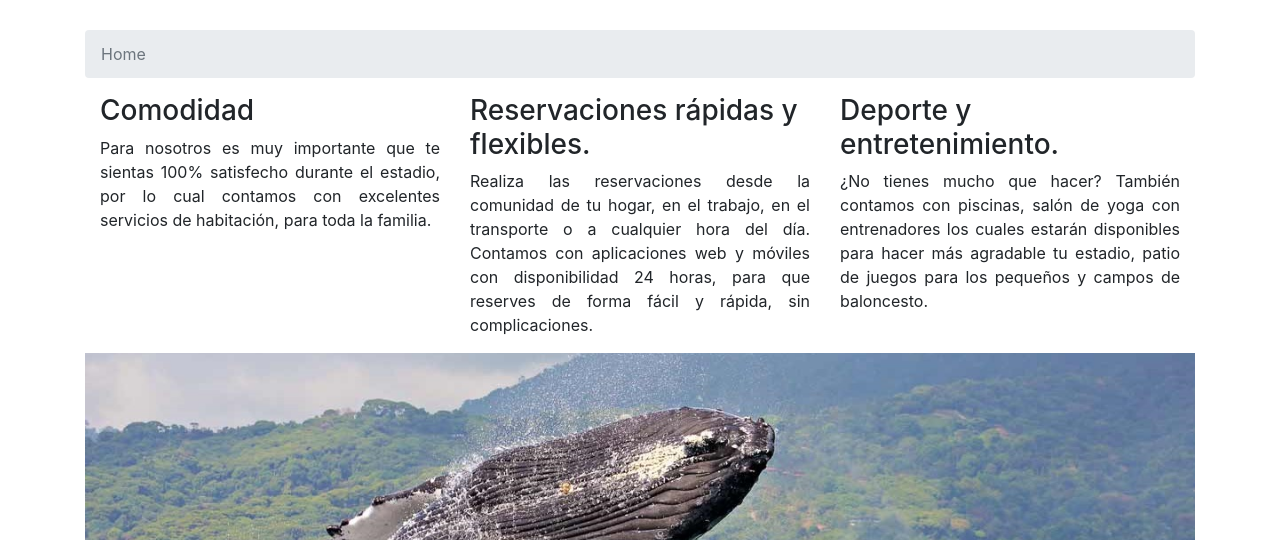
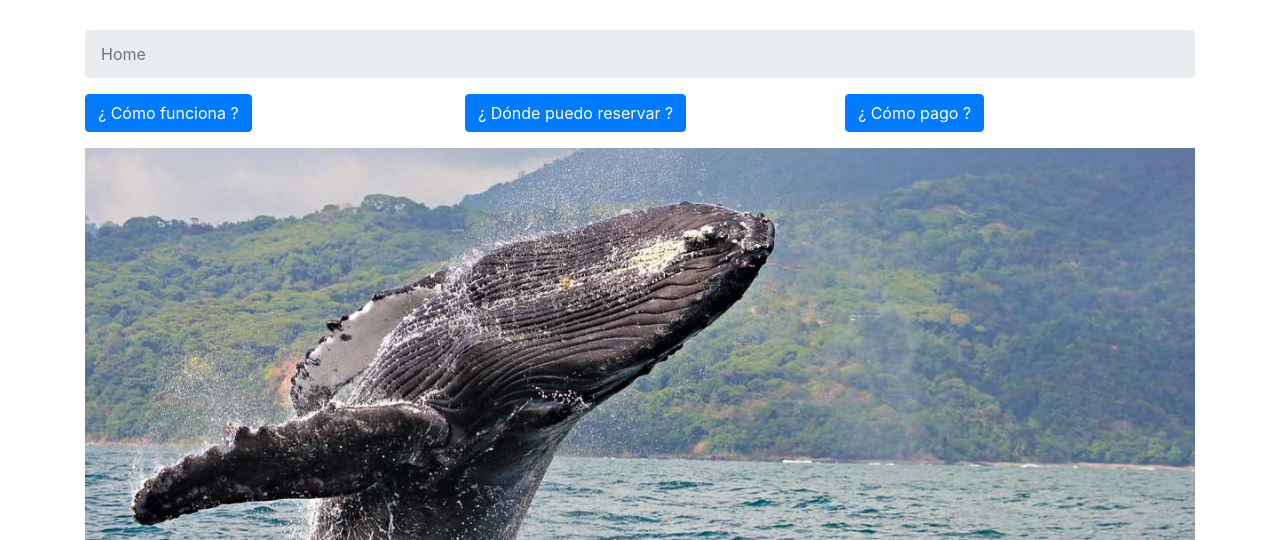
Before and after one commit to afperdomo2/guia-hoteles, a website: page index.html in a window 1280 px wide. Shown: the part 260-800 px from the top of the page. Drawn offline with nearby package versions, Linux system fonts and the light colour scheme; a web font is replaced by a local one.

Commit message:
Uso de collapse en el index

```diff
--- a/index.html
+++ b/index.html
@@ -37,21 +37,32 @@
 				<li class="breadcrumb-item active" aria-current="page">Home</li>
 			</ol>
 		</nav>
-		<div class="d-flex flex-wrap">
-			<div class="col-sm-12 col-md-4">
-				<h3>Comodidad</h3>
-				<p class="text-justify">Para nosotros es muy importante que te sientas 100% satisfecho durante el estadio, por lo cual contamos con excelentes servicios de habitación, para toda la familia.</p>
+		<div class="row">
+			<div class="col-sm-4">
+				<button class="btn btn-primary" type="button" data-toggle="collapse" data-target="#collapse_funciona" aria-expanded="false" aria-controls="collapse_funciona">¿ Cómo funciona ?</button>
 			</div>
-			<div class="col-sm-12 col-md-4">
-				<h3>Reservaciones rápidas y flexibles.</h3>
-				<p class="text-justify">Realiza las reservaciones desde la comunidad de tu hogar, en el trabajo, en el transporte o a cualquier hora del día. Contamos con aplicaciones web y móviles con disponibilidad 24 horas, para que reserves de forma fácil y rápida, sin complicaciones.</p>
+			<div class="col-sm-4">
+				<button class="btn btn-primary" type="button" data-toggle="collapse" data-target="#collapse_reserva" aria-expanded="false" aria-controls="collapse_reserva">¿ Dónde puedo reservar ?</button>
 			</div>
-			<div class="col-sm-12 col-md-4">
-				<h3>Deporte y entretenimiento.</h3>
-				<p class="text-justify">¿No tienes mucho que hacer? También contamos con piscinas, salón de yoga con entrenadores los cuales estarán disponibles para hacer más agradable tu estadio, patio de juegos para los pequeños y campos de baloncesto.</p>
+			<div class="col-sm-4">
+				<button class="btn btn-primary" type="button" data-toggle="collapse" data-target="#collapse_pago" aria-expanded="false" aria-controls="collapse_pago">¿ Cómo pago ?</button>
 			</div>
 		</div>
-		<img src="images/gorgona.jpg" class="img-fluid mb-3" alt="">
+		<div class="row">
+			<div class="col-sm-4 collapse multi-collapse" id="collapse_funciona">
+				<h3>¿ Cómo funciona ?</h3>
+				<p class="text-justify">Lorem ipsum dolor sit amet, consectetur adipisicing elit. Ratione dicta quae eum pariatur iusto laborum odit. Porro deserunt placeat quisquam incidunt laboriosam, totam excepturi cupiditate, nemo adipisci pariatur recusandae eos?</p>
+			</div>
+			<div class="col-sm-4 collapse multi-collapse" id="collapse_reserva">
+				<h3>¿ Dónde puedo reservar ?</h3>
+				<p class="text-justify">Lorem ipsum dolor sit amet, consectetur adipisicing elit. Natus ea cupiditate officia eligendi, voluptatem numquam debitis, aspernatur magni quos magnam eius nobis obcaecati sint similique!</p>
+			</div>
+			<div class="col-sm-4 collapse multi-collapse" id="collapse_pago">
+				<h3>¿ Cómo pago ?</h3>
+				<p class="text-justify">Lorem ipsum dolor sit amet, consectetur adipisicing elit. Deleniti magnam asperiores molestiae nam harum saepe voluptatum maiores, esse quis vel, ullam fugit natus tempora quo debitis quae molestias quam autem facilis repellat, dolorum eligendi!</p>
+			</div>
+		</div>
+		<img src="images/gorgona.jpg" class="img-fluid mb-3 mt-3" alt="">
 		<div class="alert alert-warning" role="alert">
 			En <b>Octubre</b>, promociones y descuentos! <a href="https://www.coursera.org/browse" class="" target="_blank">clic aquí para más información</a>
 			<button type="button" class="close" data-dismiss="alert" aria-label="Close">
```
